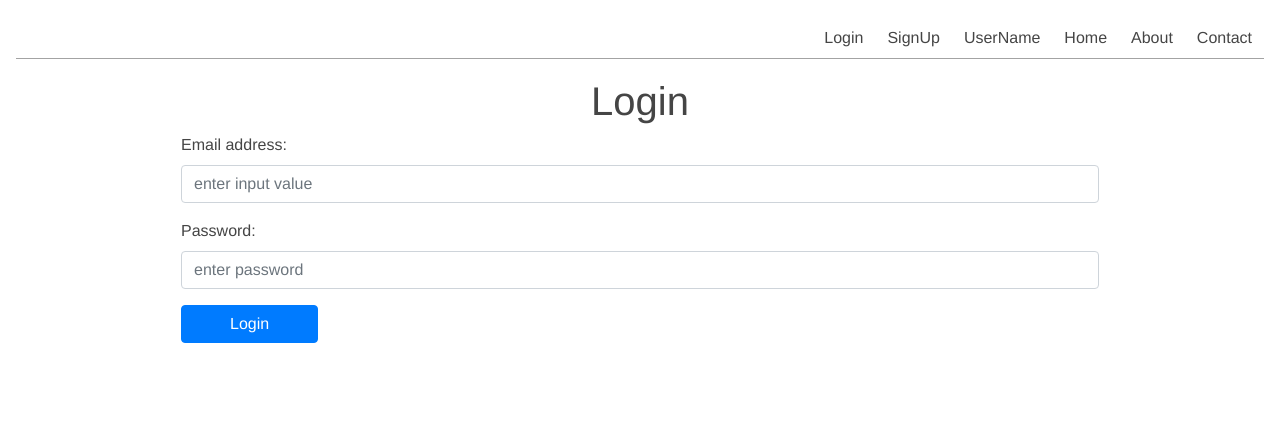
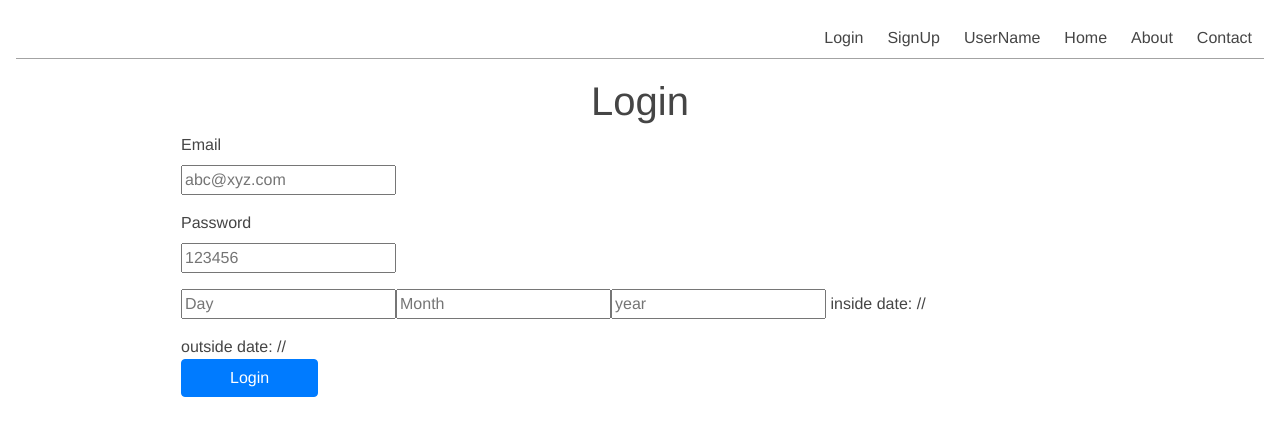
Before and after one commit to hareeshcs33/auto-car-shop-app, a Vue app: page /login in a window 1280 px wide. Shown: the top 436 px of the page. Built offline with nearby package versions, Linux system fonts and the light colour scheme.

Commit message:
datepicker added

```diff
--- a/src/components/login.vue
+++ b/src/components/login.vue
@@ -5,39 +5,57 @@
       <div class="mx-5 px-5">
         <input-text
           type="email"
-          :placeholder="'enter input value'"
-          :cssClass="'form-control'"
-          :labelName="'Email address:'"
-          :maxlength="50"
+          label="Email"
+          placeholder="abc@xyz.com"
+          v-model="emailId"
+          :disabled="false"
         ></input-text>
+        <!-- outside input {{ emailId }} -->
         <input-text
           type="password"
-          :placeholder="'enter password'"
-          :cssClass="'form-control'"
-          :labelName="'Password:'"
+          label="Password"
+          placeholder="123456"
+          v-model="password"
+          :disabled="false"
         ></input-text>
-        <button class="btn btn-primary px-5" @click="login">Login</button>
+        <date-picker v-model="date"></date-picker>
+        outside date: {{ date.day }}/{{ date.month }}/{{ date.year }}
+        <button class="btn btn-primary px-5 d-block" @click="login">
+          Login
+        </button>
       </div>
     </div>
   </div>
 </template>
 <script>
 import InputText from "../shared/input-text.vue";
+import DatePicker from "../shared/date-picker.vue";
 
 export default {
   data() {
     return {
-      email: "",
-      pwd: ""
+      emailId: "",
+      password: "",
+      date: {
+        day: null,
+        month: null,
+        year: null
+      }
     };
   },
   methods: {
     login() {
-      console.log(this.email, this.pwd);
+      console.log(
+        "email and password: ",
+        this.emailId,
+        this.password,
+        this.date
+      );
     }
   },
   components: {
-    InputText
+    InputText,
+    DatePicker
   }
 };
 </script>
--- a/src/components/signUp.vue
+++ b/src/components/signUp.vue
@@ -7,21 +7,19 @@
           type="text"
           :placeholder="'enter username'"
           :cssClass="'form-control'"
-          :labelName="'UserName'"
-          :maxlength="50"
+          :label="'UserName'"
         ></input-text>
         <input-text
           type="email"
           :placeholder="'enter input value'"
           :cssClass="'form-control'"
-          :labelName="'Email address:'"
-          :maxlength="50"
+          :label="'Email address:'"
         ></input-text>
         <input-text
           type="password"
           :placeholder="'enter password'"
           :cssClass="'form-control'"
-          :labelName="'Password:'"
+          :label="'Password:'"
         ></input-text>
         <button class="btn btn-primary px-5" @click="signUp">SignUp</button>
       </div>
--- /dev/null
+++ b/src/shared/date-picker.vue
@@ -0,0 +1,47 @@
+<template>
+  <div class="form-group">
+    <input
+      type="text"
+      placeholder="Day"
+      ref="day"
+      :value="value.day"
+      @input="updateDate()"
+      maxlength="2"
+    />
+    <input
+      type="text"
+      placeholder="Month"
+      ref="month"
+      :value="value.month"
+      @input="updateDate()"
+      maxlength="2"
+    />
+    <input
+      type="text"
+      placeholder="year"
+      ref="year"
+      :value="value.year"
+      @input="updateDate()"
+      maxlength="4"
+    />
+    inside date: {{ value.day }}/{{ value.month }}/{{ value.year }}
+  </div>
+</template>
+<script>
+export default {
+  props: {
+    value: {
+      type: Object
+    }
+  },
+  methods: {
+    updateDate() {
+      this.$emit("input", {
+        day: this.$refs.day.value,
+        month: this.$refs.month.value,
+        year: this.$refs.year.value
+      });
+    }
+  }
+};
+</script>
--- a/src/shared/input-text.vue
+++ b/src/shared/input-text.vue
@@ -1,51 +1,40 @@
 <template>
   <div class="form-group">
-    <label for="">{{ labelName }}</label>
+    <label class="d-block" for="">{{ label }}</label>
     <input
-      ref="input_text"
+      ref="inputText"
       :type="type"
+      :value="value"
       :placeholder="placeholder"
-      :class="cssClass"
-      :maxlength="maxlength"
-      @change="updateValue($event.target.value)"
-      @blur="setValue($event.target.value)"
-      @keyup.enter="updateValue($event.target.value)"
+      :disabled="disabled"
+      @input="updateValue($event.target.value)"
     />
+    <!-- inside input {{ emailId }} -->
   </div>
 </template>
 <script>
 export default {
   props: {
-    labelName: {
-      type: String,
-      required: true,
-      default: ""
+    value: {
+      type: String
+    },
+    label: {
+      type: String
     },
     placeholder: {
-      type: String,
-      required: true,
-      default: ""
+      type: String
     },
     type: {
-      type: String,
-      required: true,
-      default: ""
+      type: String
     },
-    maxlength: {
-      type: Number
-    },
-    cssClass: {
-      type: String,
-      required: true,
-      default: ""
+    disabled: {
+      type: Boolean,
+      default: false
     }
   },
   methods: {
     updateValue(value) {
-      this.$emit("updateInput", this.removeSapace(value));
-    },
-    setValue(value) {
-      this.$refs.input_text.value = this.removeSapace(value);
+      this.$emit("input", value);
     },
     removeSapace(value) {
       value = value.replace(/\s\s+/g, " ");
```
